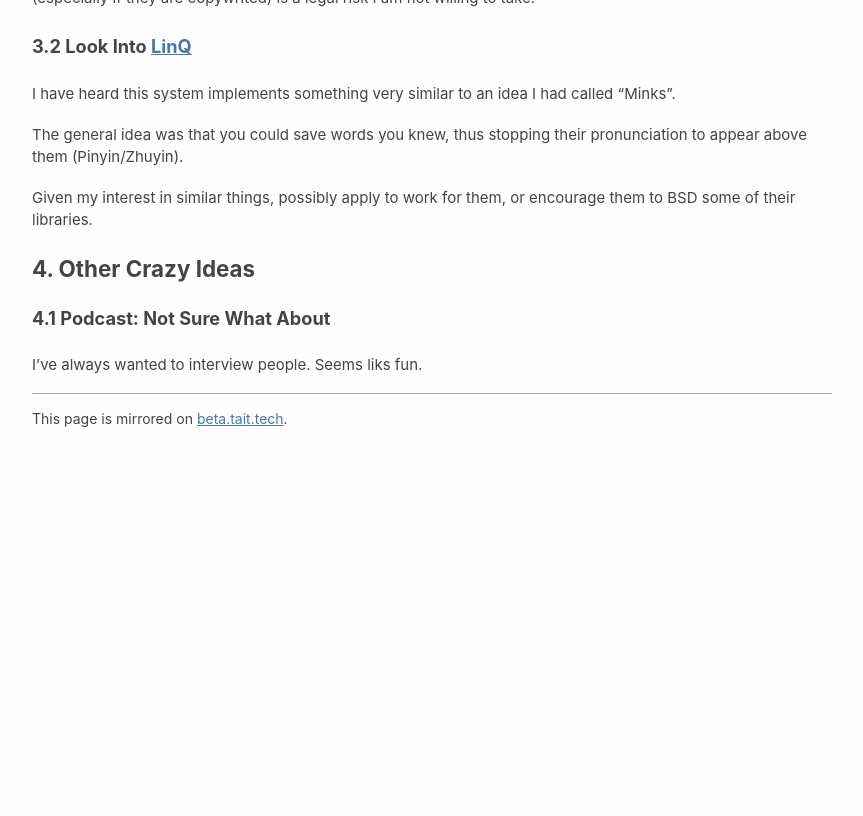
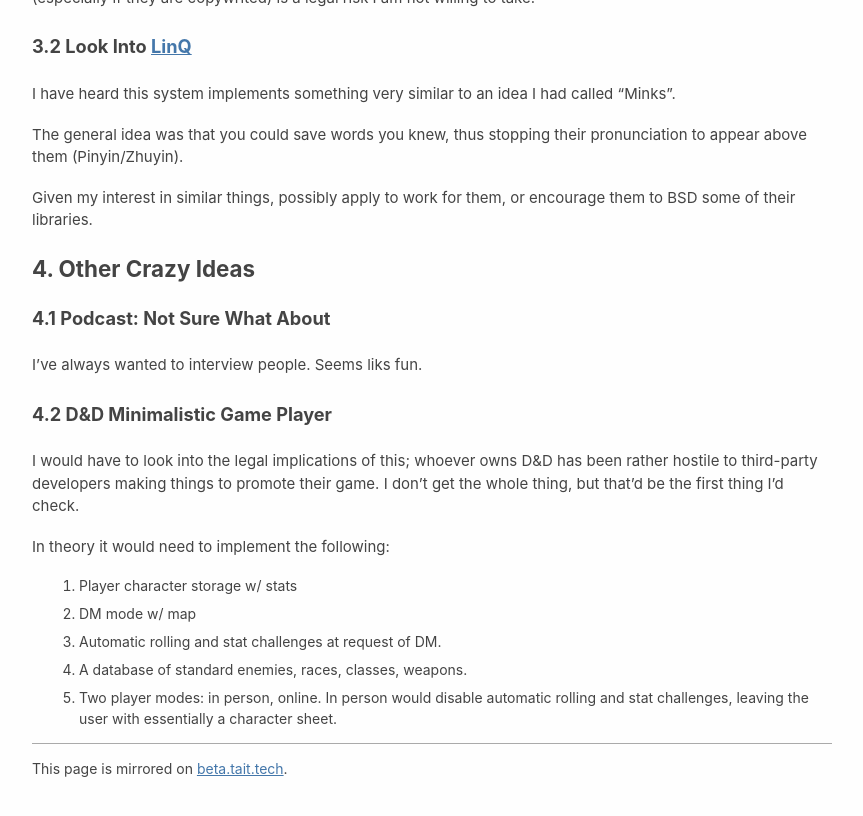
Before and after one commit to TTWNO/tait.tech, a Jekyll site: the page built from ideas/index.md, in a window 1280 px wide and 900 px high, scrolled down 2666 px. Shown: the top 816 px of the window, without its empty margins (208-1071 px from the left). Built offline with Jekyll 4.4.1, drawn with Linux system fonts in a browser that asks for light colours; before the commit the page ends 3216 px from its top, so only the background shows below that.

Commit message:
Add D&D idea

```diff
--- a/ideas/index.md
+++ b/ideas/index.md
@@ -145,3 +145,17 @@ or encourage them to BSD some of their libraries.
 
 I've always wanted to interview people.
 Seems liks fun.
+
+#### 4.2 D&D Minimalistic Game Player
+
+I would have to look into the legal implications of this;
+whoever owns D&D has been rather hostile to third-party developers making things to promote their game.
+I don't get the whole thing, but that'd be the first thing I'd check.
+
+In theory it would need to implement the following:
+1. Player character storage w/ stats
+2. DM mode w/ map
+3. Automatic rolling and stat challenges at request of DM.
+4. A database of standard enemies, races, classes, weapons.
+5. Two player modes: in person, online.
+In person would disable automatic rolling and stat challenges, leaving the user with essentially a character sheet.
```
